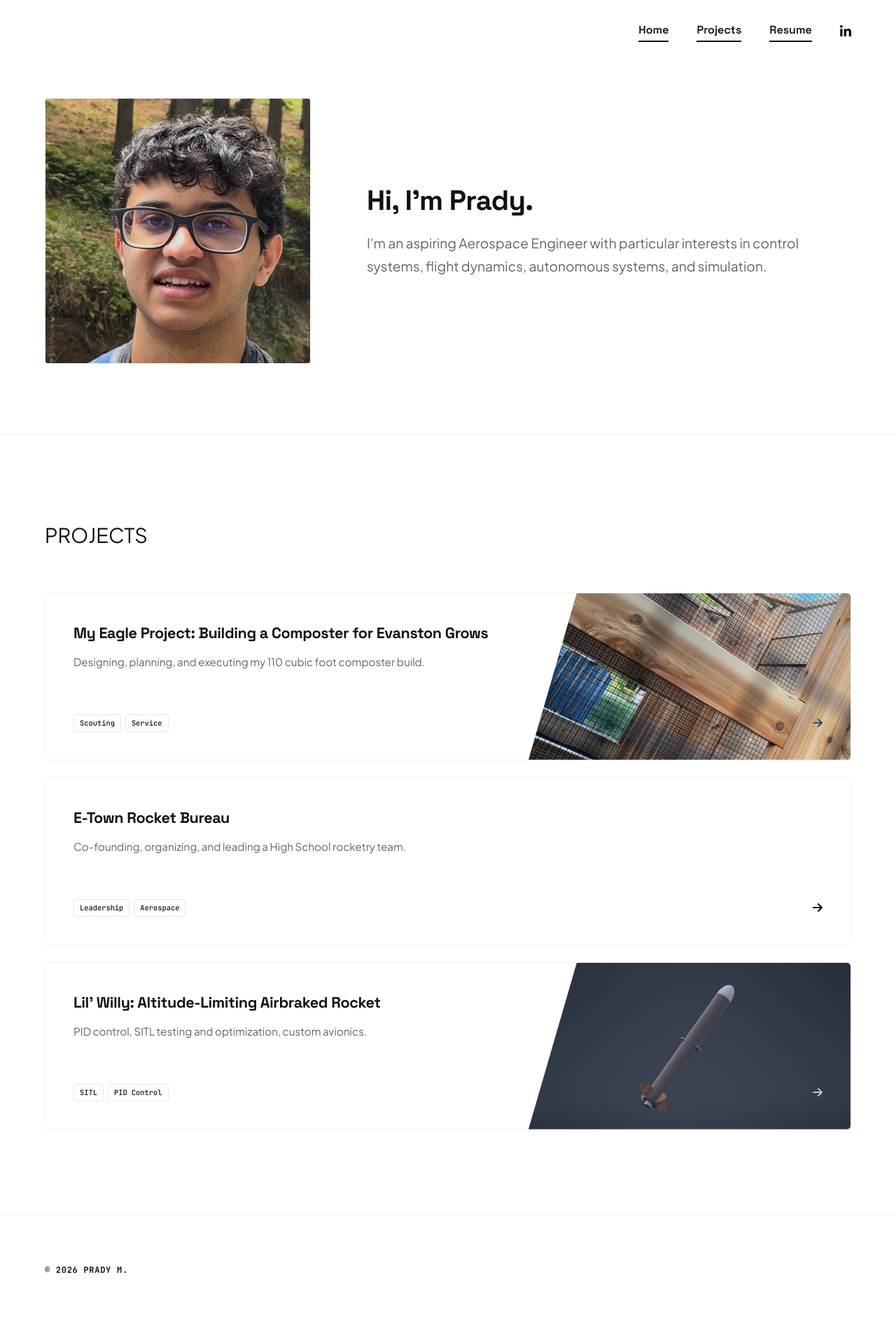
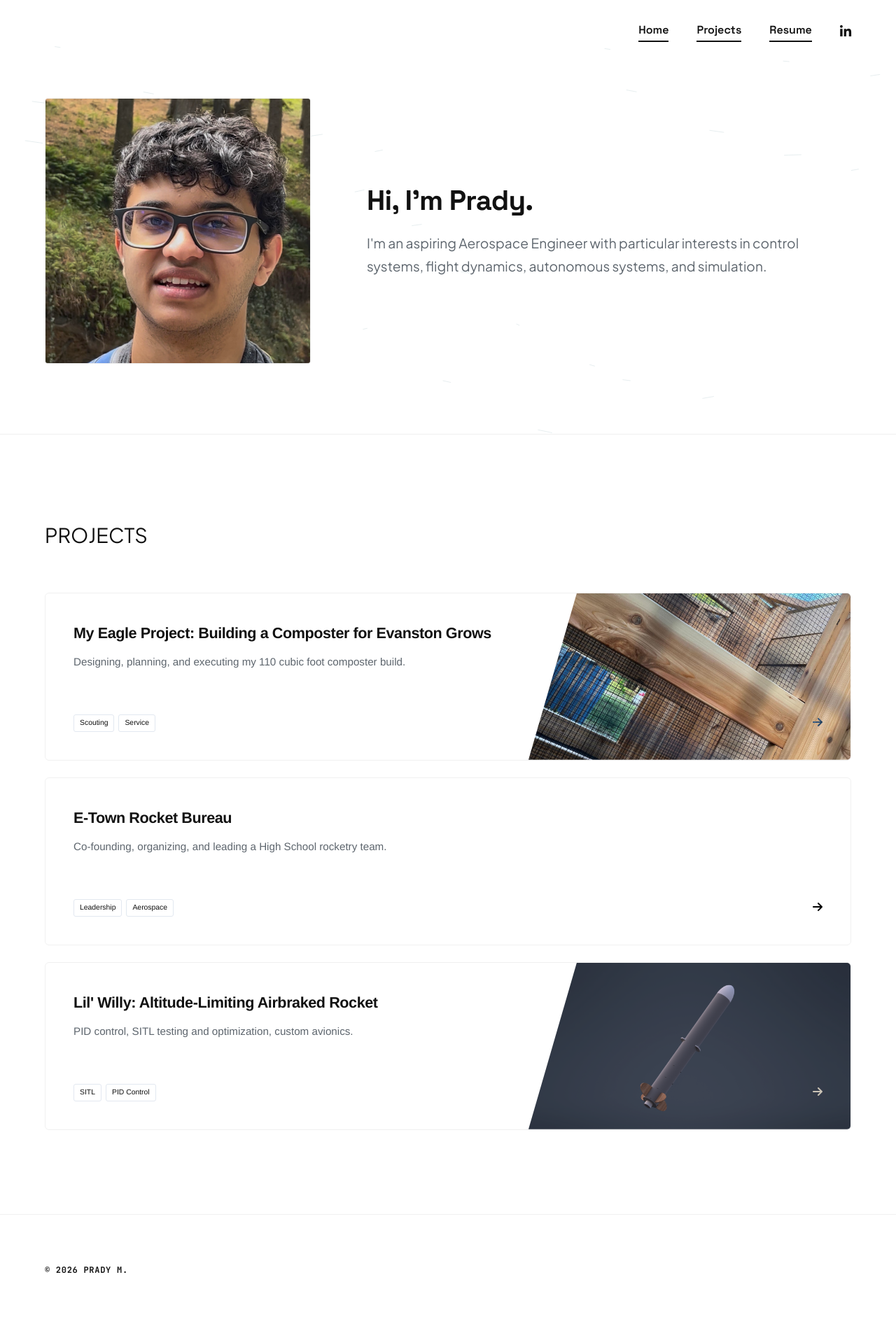
Before and after one commit to F15Eagle/mysite, a Jekyll site: the page built from index.html, in a window 1280 px wide. Shown: the whole page at 70% size. Built offline with Jekyll 4.4.1, drawn with Linux system fonts in a browser that asks for light colours.

Commit message:
Improve project Markdown and add hero wind field

```diff
--- a/_config.yml
+++ b/_config.yml
@@ -9,6 +9,11 @@
 # Build settings
 # Removing "theme: minima" ensures Jekyll processes your custom CSS and layouts cleanly
 theme: []
+markdown: kramdown
+kramdown:
+  input: GFM
+  parse_block_html: true
+  parse_span_html: true
 
 exclude:
   - Gemfile
--- a/_layouts/home.html
+++ b/_layouts/home.html
@@ -89,6 +89,9 @@
     /* Header Profile Shell */
     header { max-width: 1300px; margin: 0 auto; padding: 80px 5% 100px; display: grid; grid-template-columns: 380px 1fr; gap: 80px; align-items: center; }
     .hero-left-profile { display: flex; justify-content: flex-start; }
+    header { position: relative; isolation: isolate; }
+    .wind-field { position: absolute; inset: 0; width: 100%; height: 100%; pointer-events: none; z-index: -1; opacity: 0.8; }
+    header > :not(.wind-field) { position: relative; z-index: 1; }
     .profile-image-container { width: 380px; height: 380px; border-radius: 4px; overflow: hidden; background-color: #f7f7f7; border: 1px solid var(--border-line); }
     .profile-image-container img { width: 100%; height: 100%; object-fit: cover; filter: none; transition: transform 0.5s var(--bezier-breezy); }
     .profile-image-container:hover img { transform: scale(1.015); }
@@ -108,7 +111,7 @@
         border: none;
     }
 
-    .project-link-wrapper { text-decoration: none; color: inherit; display: block; }
+    .project-link-wrapper { text-decoration: none; color: inherit; display: block; font-family: "Helvetica Neue", Helvetica, Arial, sans-serif; }
     .scroll-reveal-card { opacity: 0; transform: scale(0.98) translateY(15px); transition: opacity 1s var(--bezier-breezy), transform 1s var(--bezier-breezy); }
     .scroll-reveal-card.is-visible { opacity: 1; transform: scale(1) translateY(0); }
 
@@ -166,6 +169,9 @@
         transform: scale(1.03);
     }
 
+    .project-link-wrapper .card h3,
+    .project-link-wrapper .card p,
+    .project-link-wrapper .card .tag { font-family: "Helvetica Neue", Helvetica, Arial, sans-serif; }
     .card-body h3 { font-size: 1.35rem; margin-bottom: 12px; font-weight: 700; }
     .card-body p { color: var(--text-muted); font-size: 0.95rem; font-weight: 400; margin-bottom: 25px; }
     .card-footer { display: flex; justify-content: space-between; align-items: center; margin-top: auto; }
@@ -221,6 +227,7 @@
 </nav>
 
 <header id="home">
+    <canvas class="wind-field" aria-hidden="true"></canvas>
     <div class="hero-left-profile">
         <div class="profile-image-container anim-sweep-left">
             <img src="{{ 'assets/images/pradyumna-manur.jpg' | relative_url }}" alt="Prady Portrait Document">
@@ -278,6 +285,72 @@
 
 <script>
     document.addEventListener('DOMContentLoaded', () => {
+        const windField = document.querySelector('.wind-field');
+        const reduceMotion = window.matchMedia('(prefers-reduced-motion: reduce)').matches;
+
+        if (windField) {
+            const context = windField.getContext('2d');
+            const header = windField.parentElement;
+            let width = 0;
+            let height = 0;
+            let particles = [];
+            let animationFrame;
+
+            const resize = () => {
+                const pixelRatio = Math.min(window.devicePixelRatio || 1, 2);
+                width = header.clientWidth;
+                height = header.clientHeight;
+                windField.width = width * pixelRatio;
+                windField.height = height * pixelRatio;
+                windField.style.width = `${width}px`;
+                windField.style.height = `${height}px`;
+                context.setTransform(pixelRatio, 0, 0, pixelRatio, 0, 0);
+                particles = Array.from({ length: Math.max(18, Math.floor(width / 38)) }, (_, index) => ({
+                    x: (index * 83) % width,
+                    y: (index * 47) % height,
+                    length: 10 + (index % 4) * 4,
+                    speed: 0.35 + (index % 5) * 0.08
+                }));
+            };
+
+            const flow = (x, y) => ({
+                x: 0.8 + Math.sin(y * 0.012) * 0.35,
+                y: Math.sin(x * 0.008 + y * 0.004) * 0.22
+            });
+
+            const draw = () => {
+                context.clearRect(0, 0, width, height);
+                context.lineWidth = 1;
+                context.strokeStyle = 'rgba(67, 117, 128, 0.16)';
+
+                particles.forEach(particle => {
+                    const vector = flow(particle.x, particle.y);
+                    const endX = particle.x + vector.x * particle.length;
+                    const endY = particle.y + vector.y * particle.length;
+                    context.beginPath();
+                    context.moveTo(particle.x, particle.y);
+                    context.lineTo(endX, endY);
+                    context.stroke();
+
+                    if (!reduceMotion) {
+                        particle.x += vector.x * particle.speed;
+                        particle.y += vector.y * particle.speed;
+                        if (particle.x > width + 20) particle.x = -20;
+                        if (particle.y < -20) particle.y = height + 20;
+                        if (particle.y > height + 20) particle.y = -20;
+                    }
+                });
+
+                if (!reduceMotion) animationFrame = requestAnimationFrame(draw);
+            };
+
+            resize();
+            window.addEventListener('resize', resize);
+            draw();
+
+            window.addEventListener('pagehide', () => cancelAnimationFrame(animationFrame), { once: true });
+        }
+
         const options = { root: null, rootMargin: '0px', threshold: 0.05 };
         const observer = new IntersectionObserver((entries) => {
             entries.forEach((entry, index) => {
--- a/_layouts/project-detail.html
+++ b/_layouts/project-detail.html
@@ -28,7 +28,7 @@
         /* Layout Framework Containers */
         .project-container { max-width: 850px; margin: 0 auto; padding: 90px 5% 120px; }
 
-        .project-back-btn { display: inline-flex; align-items: center; gap: 8px; text-decoration: none; color: var(--text-muted); font-family: 'JetBrains Mono', monospace; font-size: 0.8rem; text-transform: uppercase; letter-spacing: 0.05em; margin-bottom: 40px; transition: color 0.2s ease; }
+        .project-back-btn { display: inline-flex; align-items: center; gap: 8px; text-decoration: none; color: var(--text-muted); font-family: "Helvetica Neue", Helvetica, Arial, sans-serif; font-size: 0.8rem; text-transform: uppercase; letter-spacing: 0.05em; margin-bottom: 40px; transition: color 0.2s ease; }
         .project-back-btn:hover { color: var(--text-dark); }
 
         .project-header { margin-bottom: 50px; border-bottom: 1px solid var(--border-line); padding-bottom: 40px; }
```
Also changed, not shown: 4 other files.
